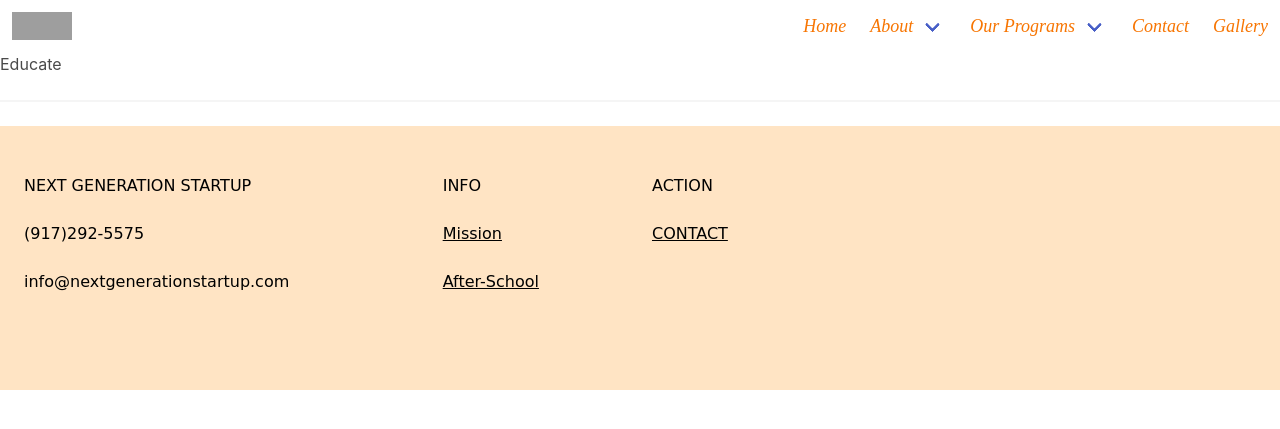
After one commit to Lizmrh/NextGenStartup, a Django app: template main_app/templates/About_Schools.html in a window 1280 px wide. The commit adds this page. Shown: the top 429 px of the page. Run offline with Django 4.2, Linux system fonts and the light colour scheme; the template is opened without the code that fills it, so the values that code supplies are empty; grey boxes are pictures that could not be loaded.

Commit message:
Created the different About page links

```diff
--- /dev/null
+++ b/main_app/templates/About_Schools.html
@@ -0,0 +1,7 @@
+{% extends 'base.html' %}
+{% block title %}Schools{% endblock %}
+{%block content%}
+    <body>
+        <h1>Educate</h1>
+
+{%endblock%}
--- a/main_app/templates/base.html
+++ b/main_app/templates/base.html
@@ -28,7 +28,7 @@
             </div>
             <div class="navbar-end">
                 <!-- Home -->
-                <a class="navbar-item">
+                <a class="navbar-item" href="/">
                     Home
                 </a>
                 <!-- About dropdown -->
@@ -38,19 +38,19 @@
                     </a>
 
                     <div class="navbar-dropdown">
-                        <a class="navbar-item">
+                        <a class="navbar-item" href="/about/OurMission">
                             Our Mission
                         </a>
-                        <a class="navbar-item">
+                        <a class="navbar-item" href="/about/EducationalPods">
                             Educational Pods
                         </a>
-                        <a class="navbar-item">
+                        <a class="navbar-item" href="/about/Schools">
                             Schools
                         </a>
-                        <a class="navbar-item">
+                        <a class="navbar-item" href="/about/ForParents">
                             For Parents
                         </a>
-                        <a class="navbar-item">
+                        <a class="navbar-item" href="/about/MainGallery">
                             Main Gallery
                         </a>
                     </div>
```
Also changed, not shown: main_app/templates/About_EducationalPods.html (added, +7 -0 lines), main_app/templates/About_ForParents.html (added, +7 -0 lines), main_app/templates/About_MainGallery.html (added, +7 -0 lines), main_app/templates/About_OurMission.html (added, +7 -0 lines).
